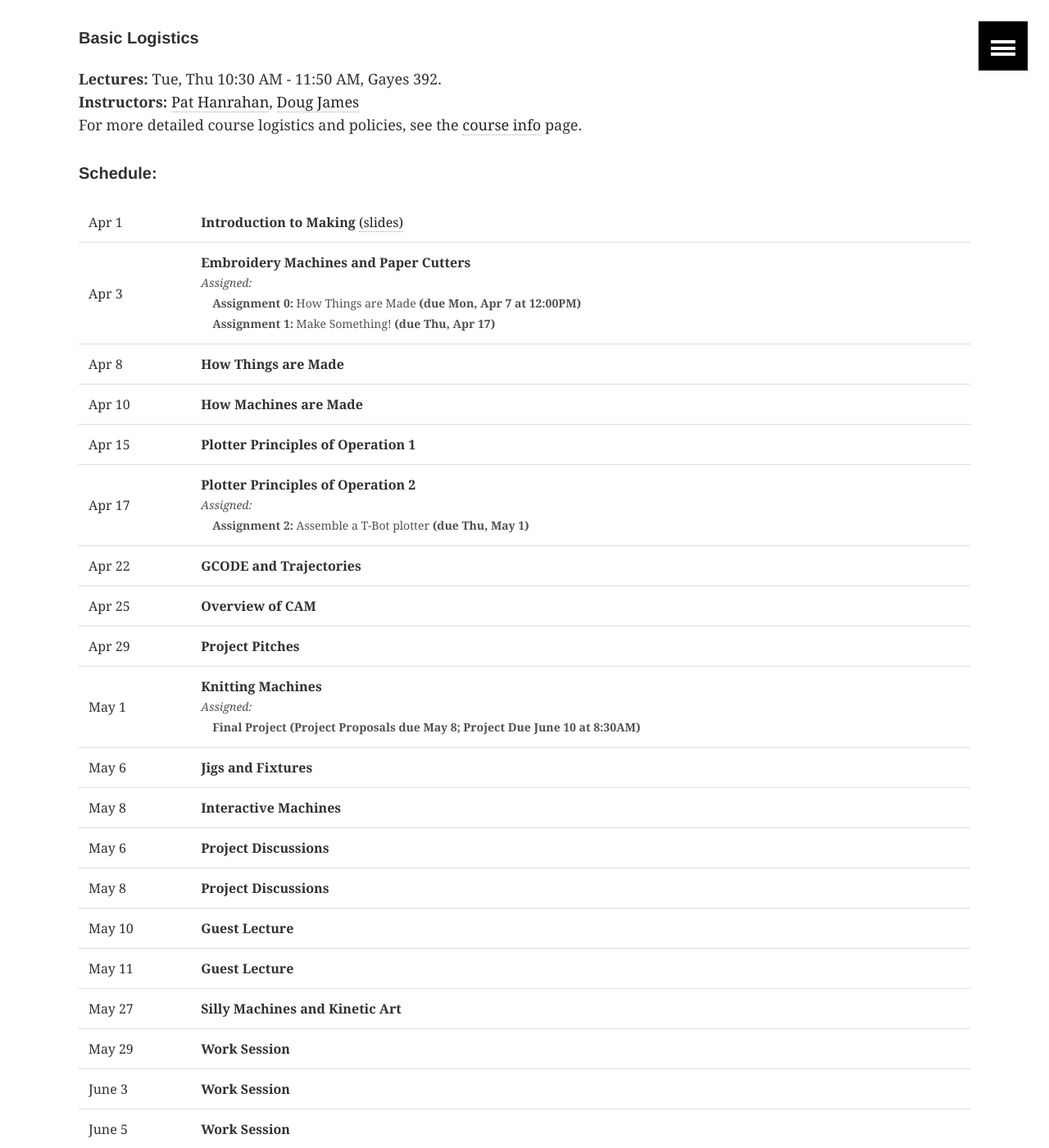
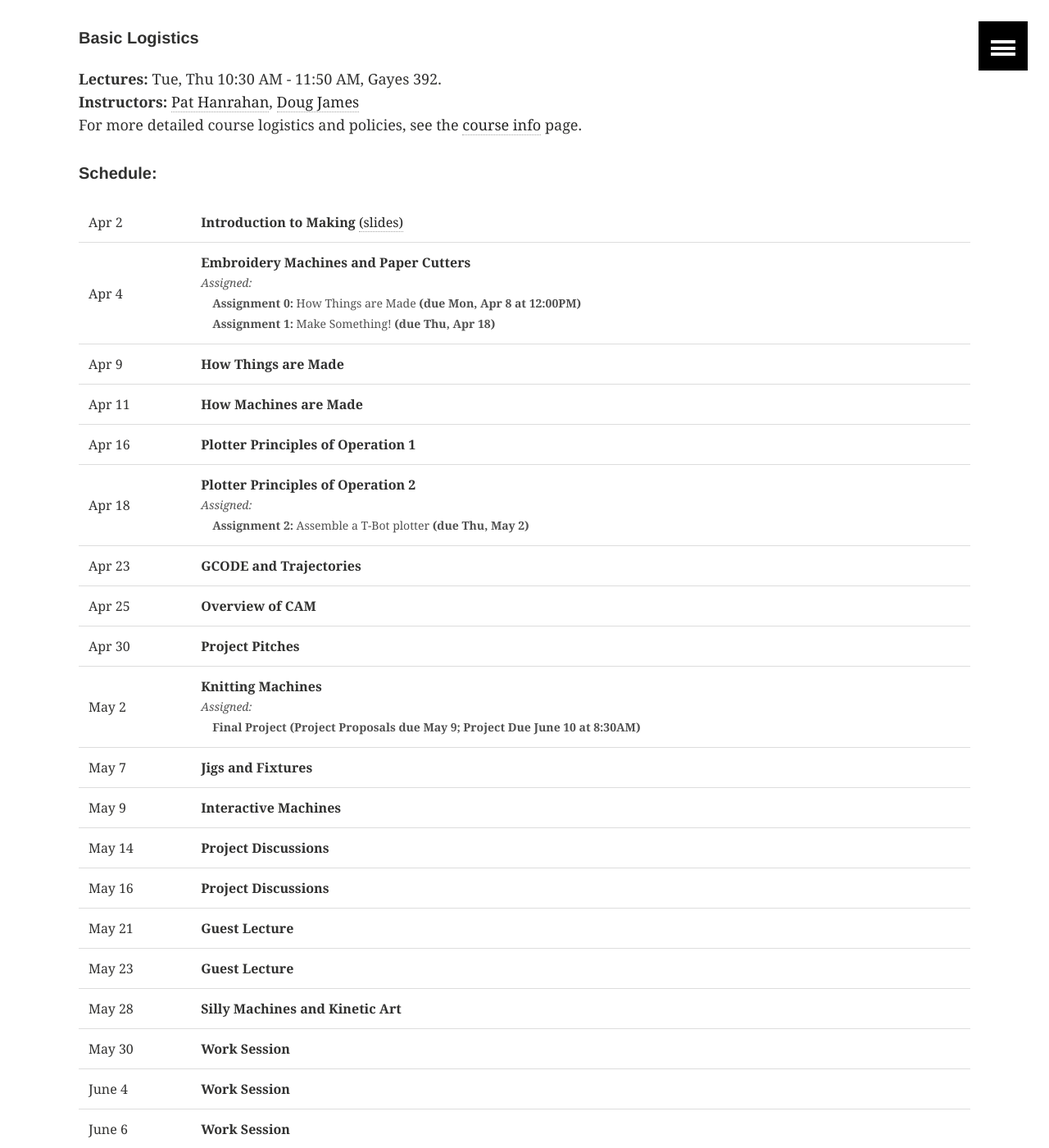
Before and after one commit to cs448m/cs448m.github.io, a Jekyll site: the page built from index.md, in a window 1280 px wide and 1400 px high, scrolled down 694 px. Shown: the whole window at 82% size. Built offline with Jekyll 4.4.1, drawn with Linux system fonts in a browser that asks for light colours.

Commit message:
index.md

```diff
--- a/index.md
+++ b/index.md
@@ -24,36 +24,36 @@ For more detailed course logistics and policies, see the [course info](/course_i
 ##### Schedule:
 <table id="schedule">
 <tbody>
-	<tr><td>Apr 1</td><td><b>Introduction to Making</b> <a href="/lectures/intro/making.pdf">(slides)</a></td></tr>
-    <tr><td>Apr 3</td><td><b>Embroidery Machines and Paper Cutters</b>
+	<tr><td>Apr 2</td><td><b>Introduction to Making</b> <a href="/lectures/intro/making.pdf">(slides)</a></td></tr>
+    <tr><td>Apr 4</td><td><b>Embroidery Machines and Paper Cutters</b>
     	<br><span class="assigned"><i>Assigned:</i>
-    			<br>&emsp;<b>Assignment 0:</b> How Things are Made <b>(due Mon, Apr 7 at 12:00PM)</b>
-    			<br>&emsp;<b>Assignment 1:</b> Make Something! <b>(due Thu, Apr 17)</b>
+    			<br>&emsp;<b>Assignment 0:</b> How Things are Made <b>(due Mon, Apr 8 at 12:00PM)</b>
+    			<br>&emsp;<b>Assignment 1:</b> Make Something! <b>(due Thu, Apr 18)</b>
     	</span></td></tr>
-    <tr><td>Apr 8</td><td><b>How Things are Made</b></td></tr>
-    <tr><td>Apr 10</td><td><b>How Machines are Made</b></td></tr>
-    <tr><td>Apr 15</td><td><b>Plotter Principles of Operation 1</b></td></tr>
-    <tr><td>Apr 17</td><td><b>Plotter Principles of Operation 2</b>
+    <tr><td>Apr 9</td><td><b>How Things are Made</b></td></tr>
+    <tr><td>Apr 11</td><td><b>How Machines are Made</b></td></tr>
+    <tr><td>Apr 16</td><td><b>Plotter Principles of Operation 1</b></td></tr>
+    <tr><td>Apr 18</td><td><b>Plotter Principles of Operation 2</b>
     	<br><span class="assigned"><i>Assigned:</i>
-    			<br>&emsp;<b>Assignment 2:</b> Assemble a T-Bot plotter <b>(due Thu, May 1)</b>
+    			<br>&emsp;<b>Assignment 2:</b> Assemble a T-Bot plotter <b>(due Thu, May 2)</b>
     	</span></td></tr>
-    <tr><td>Apr 22</td><td><b>GCODE and Trajectories</b></td></tr>
+    <tr><td>Apr 23</td><td><b>GCODE and Trajectories</b></td></tr>
     <tr><td>Apr 25</td><td><b>Overview of CAM</b></td></tr>
-    <tr><td>Apr 29</td><td><b>Project Pitches</b></td></tr>
-    <tr><td>May 1</td><td><b>Knitting Machines</b>
+    <tr><td>Apr 30</td><td><b>Project Pitches</b></td></tr>
+    <tr><td>May 2</td><td><b>Knitting Machines</b>
     	<br><span class="assigned"><i>Assigned:</i>
-    			<br>&emsp;<b>Final Project (Project Proposals due May 8; Project Due June 10 at 8:30AM)</b>
+    			<br>&emsp;<b>Final Project (Project Proposals due May 9; Project Due June 10 at 8:30AM)</b>
     	</span></td></tr>
-    <tr><td>May 6</td><td><b>Jigs and Fixtures</b></td></tr>
-    <tr><td>May 8</td><td><b>Interactive Machines </b></td></tr>
-    <tr><td>May 6</td><td><b>Project Discussions</b></td></tr>
-    <tr><td>May 8</td><td><b>Project Discussions</b></td></tr>
-    <tr><td>May 10</td><td><b>Guest Lecture </b></td></tr>
-    <tr><td>May 11</td><td><b>Guest Lecture</b></td></tr>
-    <tr><td>May 27</td><td><b>Silly Machines and Kinetic Art  </b></td></tr>
-    <tr><td>May 29</td><td><b>Work Session</b></td></tr>
-    <tr><td>June 3</td><td><b>Work Session</b></td></tr>
-    <tr><td>June 5</td><td><b>Work Session</b></td></tr>
+    <tr><td>May 7</td><td><b>Jigs and Fixtures</b></td></tr>
+    <tr><td>May 9</td><td><b>Interactive Machines </b></td></tr>
+    <tr><td>May 14</td><td><b>Project Discussions</b></td></tr>
+    <tr><td>May 16</td><td><b>Project Discussions</b></td></tr>
+    <tr><td>May 21</td><td><b>Guest Lecture </b></td></tr>
+    <tr><td>May 23</td><td><b>Guest Lecture</b></td></tr>
+    <tr><td>May 28</td><td><b>Silly Machines and Kinetic Art  </b></td></tr>
+    <tr><td>May 30</td><td><b>Work Session</b></td></tr>
+    <tr><td>June 4</td><td><b>Work Session</b></td></tr>
+    <tr><td>June 6</td><td><b>Work Session</b></td></tr>
     <tr><td>June 10</td><td><b>**Mon 8:30 - 11:30** Project Demonstrations</b></td></tr>
 </tbody>
 </table>
```
